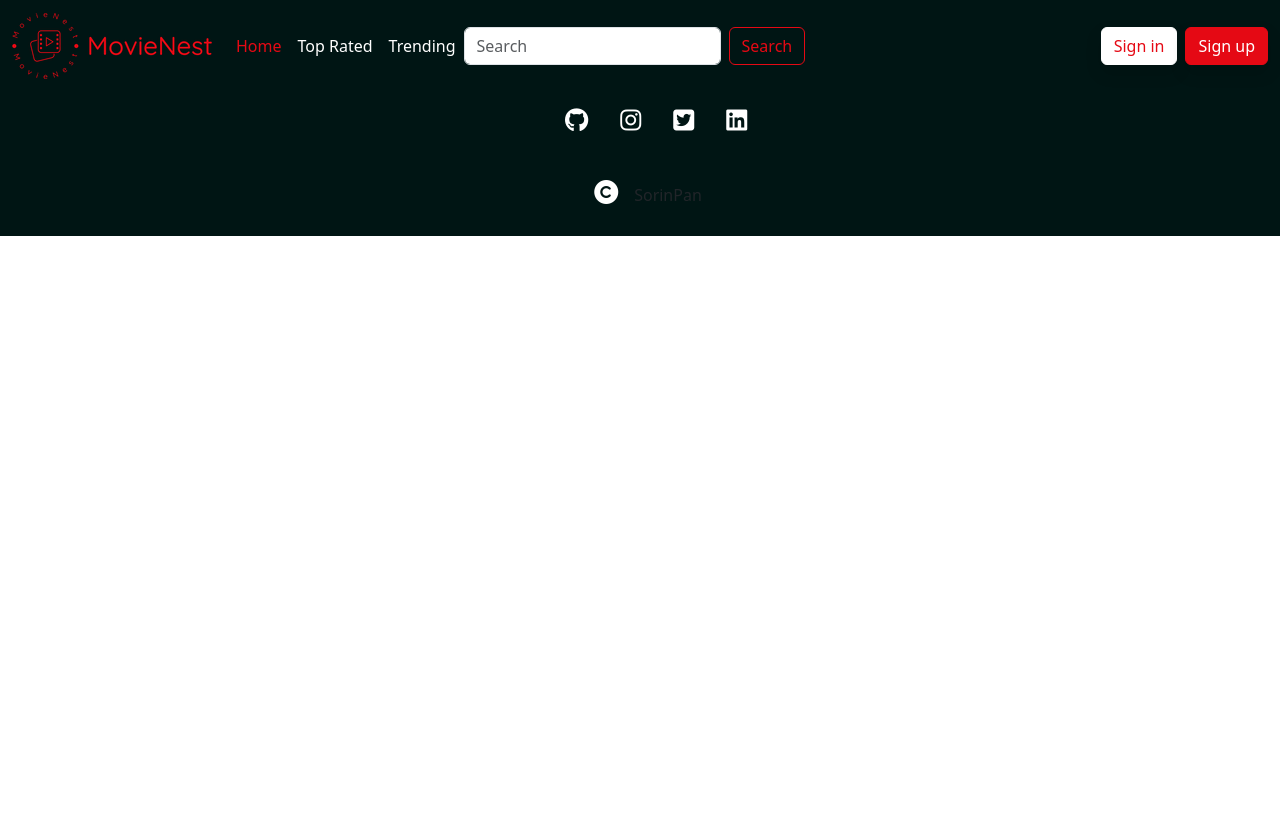
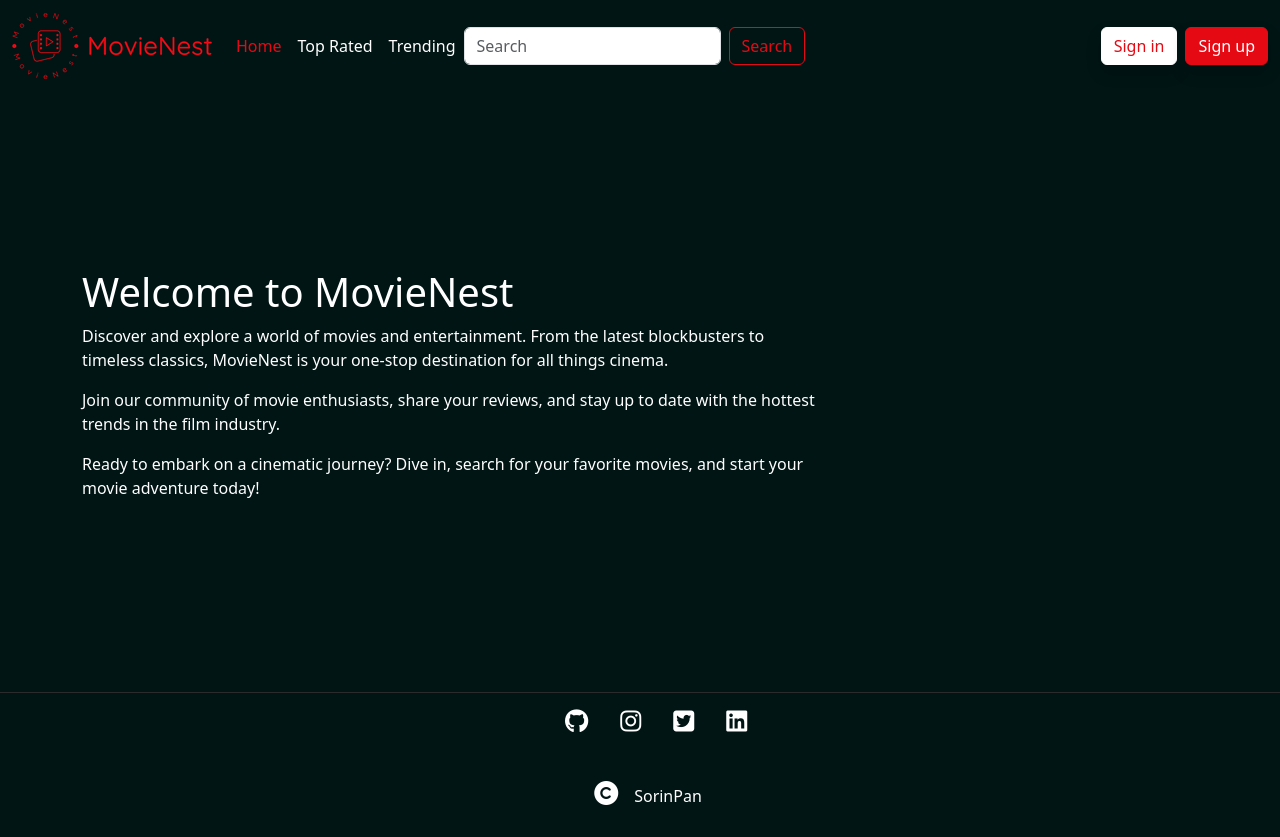
Before and after one commit to SorinPan/movie-nest, a Django app: page / in a window 1280 px wide. Before the commit the page ends 236 px from the top, so only its background shows below. Run offline with Django 4.2, Linux system fonts and the light colour scheme; some libraries are stand-ins or nearby versions.

Commit message:
Add intro section to home page

```diff
--- a/core/templates/core/index.html
+++ b/core/templates/core/index.html
@@ -1 +1,20 @@
 {% extends 'base.html' %}
+
+{% block content %}
+
+
+<section class="intro">
+    <!-- Unregistered Users Start -->
+    <div class="container">
+        <div class="row">
+            <div class="col-md-8">
+                <h1>Welcome to MovieNest</h1>
+                <p>Discover and explore a world of movies and entertainment. From the latest blockbusters to timeless classics, MovieNest is your one-stop destination for all things cinema.</p>
+                <p>Join our community of movie enthusiasts, share your reviews, and stay up to date with the hottest trends in the film industry.</p>
+                <p>Ready to embark on a cinematic journey? Dive in, search for your favorite movies, and start your movie adventure today!</p>
+            </div>
+        </div>
+    </div>
+</section>
+
+{%endblock%}
--- a/static/css/style.css
+++ b/static/css/style.css
@@ -10,6 +10,10 @@
 
 html, body {
     height: 100%;
+}
+
+body {
+    color: #fff;
 }
 
 /* Header */
@@ -65,6 +69,7 @@ footer {
     flex-direction: column;
     justify-content: center;
     align-items: center;
+    border-top: 1px solid #2b2b2b;
 }
 
 .social-links {
@@ -82,3 +87,13 @@ footer {
 .socials:hover {
     color: #E50914;
 }
+
+/* Intro Section */
+
+.intro {
+    min-height: 75vh;
+    background-color: #001514;
+    display: flex;
+    justify-content: center;
+    align-items: center;
+}
```
